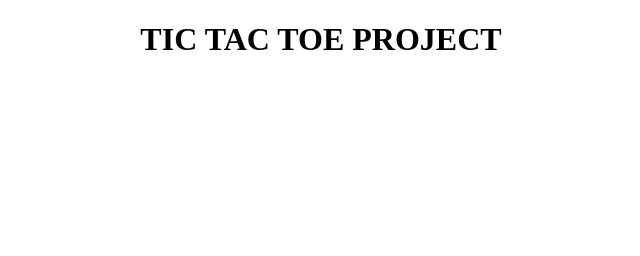
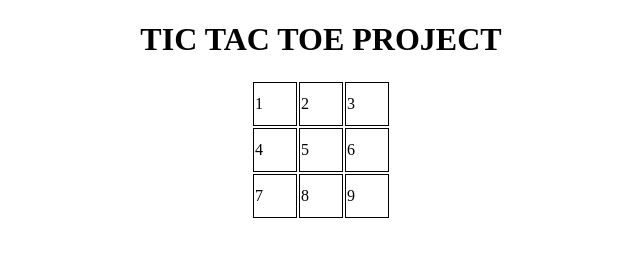
Before and after one commit to bj0ris/tic-tac, a plain HTML site: page index.html in a window 1280 px wide. Shown: the whole page, without its empty margins (319-959 px from the left). Drawn offline with Linux system fonts and the light colour scheme.

Commit message:
Added table to index and some coding

```diff
--- a/index.html
+++ b/index.html
@@ -6,6 +6,23 @@
 </head>
 <body>
     <h1>Tic Tac Toe Project</h1>
+    <table>
+        <tr>
+            <td>1</td>
+            <td>2</td>
+            <td>3</td>
+        </tr>
+        <tr>
+            <td>4</td>
+            <td>5</td>
+            <td>6</td>
+        </tr>
+        <tr>
+            <td>7</td>
+            <td>8</td>
+            <td>9</td>
+        </tr>
+    </table>
 </body>
 <script src="script.js"></script>
 </html>
--- a/script.js
+++ b/script.js
@@ -1 +1,23 @@
-alert("JS is working");
+'use strict';
+//alert("JS is working");
+
+var table = document.getElementsByTagName('table')[0];
+var takenElArray = [];
+
+table.addEventListener('click',function(e){
+    checkIfTaken(e.target);
+});
+
+function checkIfTaken(targetEl){
+    if(takenElArray.includes(targetEl)){
+        console.log("It's taken!");
+    }
+    else{
+        takenElArray.push(targetEl);
+        checkVictory();
+    }
+}
+
+function checkVictory(){
+    //TODO
+}
--- a/stylesheet.css
+++ b/stylesheet.css
@@ -3,3 +3,14 @@ h1	{
     text-transform: uppercase;
     text-align: center;
 }
+
+table{
+    margin-left: auto;
+    margin-right: auto;
+}
+
+td{
+    width: 40px;
+    height: 40px;
+    border: 1px solid black;
+}
```
